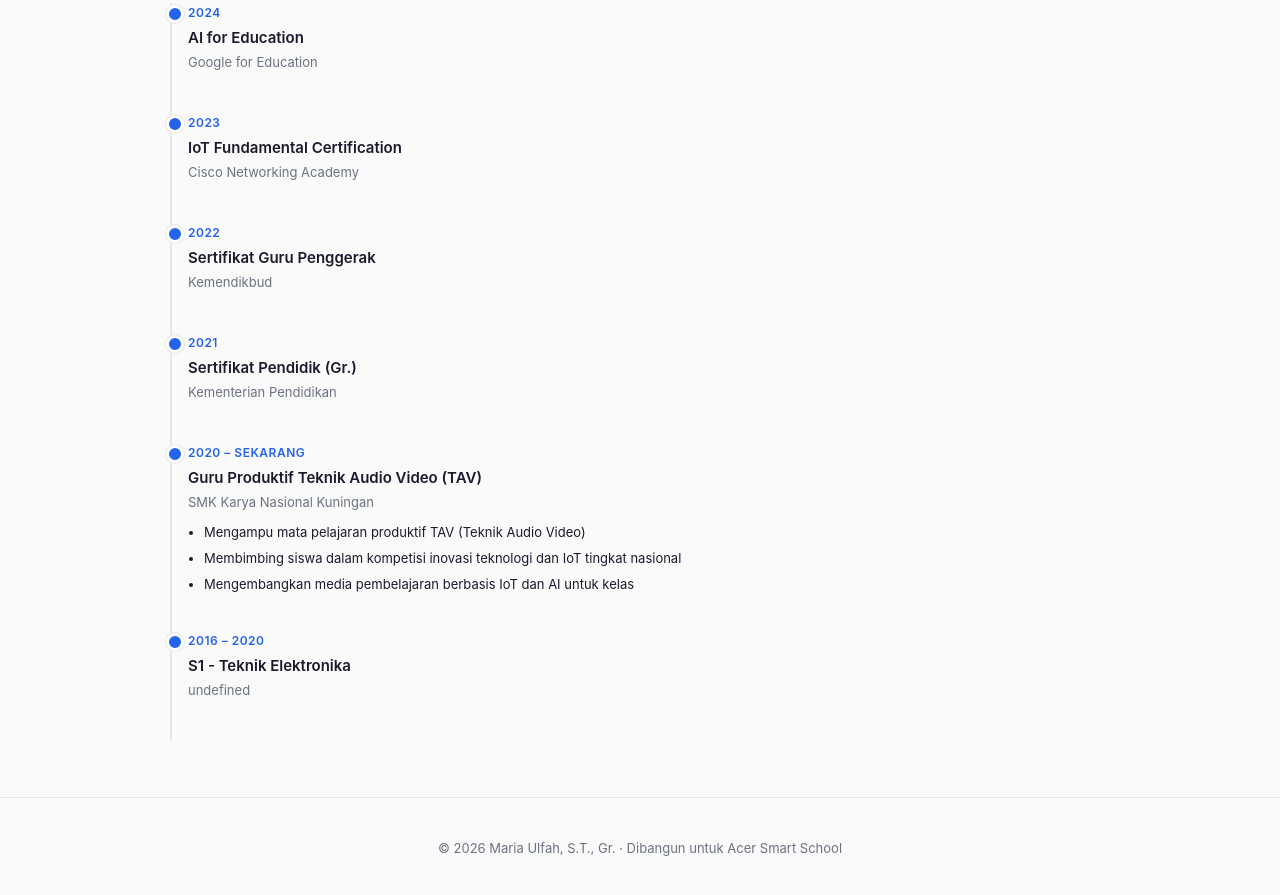
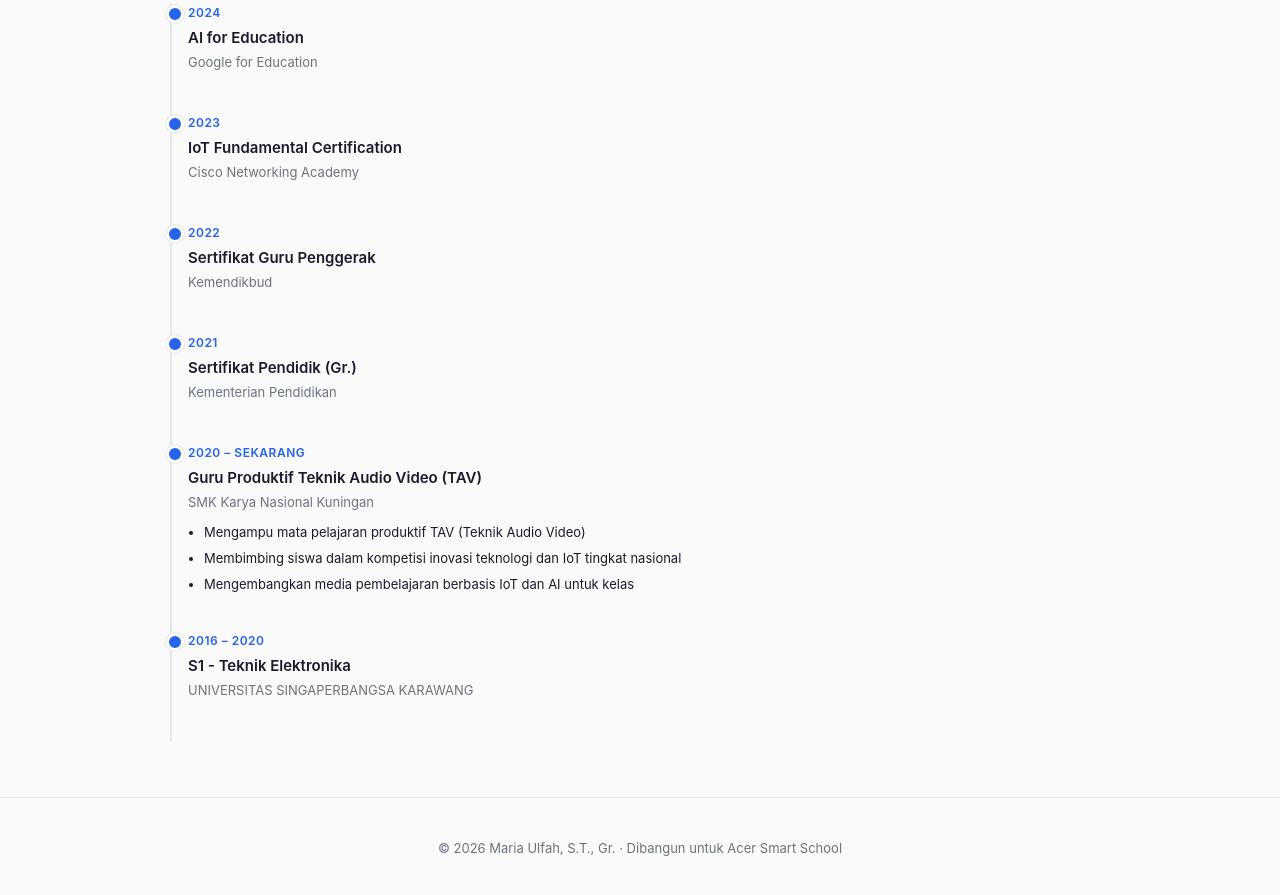
Before and after one commit to mwidynurahman/mariaulfah, a plain HTML site: page index.html in a window 1280 px wide. Shown: the part 3537-4432 px from the top of the page. Drawn offline with Linux system fonts and the light colour scheme.

Commit message:
Update education details

```diff
--- a/index.html
+++ b/index.html
@@ -309,7 +309,7 @@
                     events.push({
                         date: p.periode,
                         title: p.jenjang + ' - ' + p.prodi,
-                        org: p.instansi,
+                        org: p.institusi || p.org || '',
                         desc: '',
                         type: 'pendidikan'
                     });
--- a/portfolio.json
+++ b/portfolio.json
@@ -57,7 +57,7 @@
   "pendidikan": [
     {
       "jenjang": "S1",
-      "institusi": "Universitas Pendidikan Indonesia / Teknik",
+      "institusi": "UNIVERSITAS SINGAPERBANGSA KARAWANG",
       "prodi": "Teknik Elektronika",
       "periode": "2016 – 2020"
     }
```
